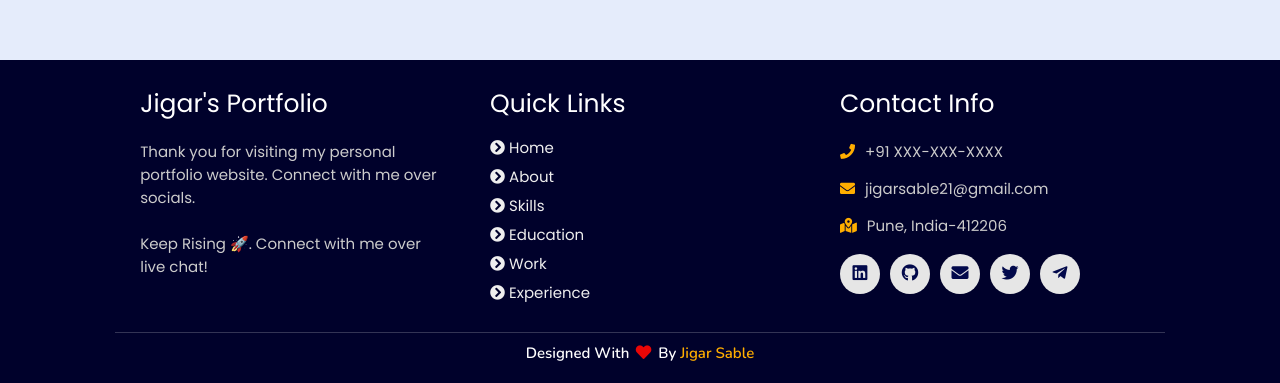
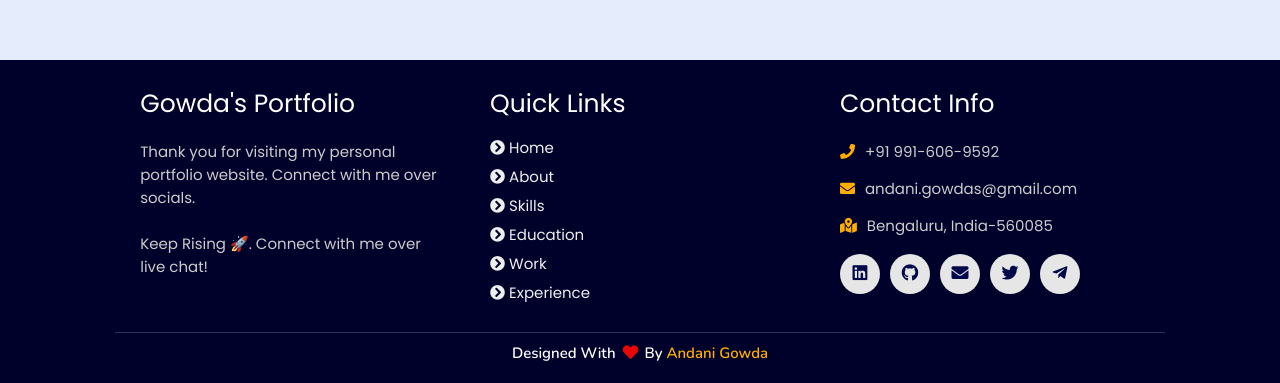
Before and after one commit to andanigowda/andanigowda.github.io, a plain HTML site: page index.html in a window 1280 px wide. Shown: the part 7013-7396 px from the top of the page. Drawn offline with nearby package versions, Linux system fonts and the light colour scheme.

Commit message:
contact change

```diff
--- a/index.html
+++ b/index.html
@@ -340,7 +340,7 @@
   <div class="box-container">
 
       <div class="box">
-          <h3>Jigar's Portfolio</h3>
+          <h3>Gowda's Portfolio</h3>
           <p>Thank you for visiting my personal portfolio website. Connect with me over socials. <br/> <br/> Keep Rising 🚀. Connect with me over live chat!</p>
       </div>
 
@@ -356,9 +356,9 @@
 
       <div class="box">
           <h3>contact info</h3>
-          <p> <i class="fas fa-phone"></i>+91 XXX-XXX-XXXX</p>
-          <p> <i class="fas fa-envelope"></i>jigarsable21@gmail.com</p>
-          <p> <i class="fas fa-map-marked-alt"></i>Pune, India-412206</p>
+          <p> <i class="fas fa-phone"></i>+91 991-606-9592</p>
+          <p> <i class="fas fa-envelope"></i>andani.gowdas@gmail.com</p>
+          <p> <i class="fas fa-map-marked-alt"></i>Bengaluru, India-560085</p>
           <div class="share">
 
               <a href="https://www.linkedin.com/in/jigar-sable" class="fab fa-linkedin" aria-label="LinkedIn" target="_blank"></a>
@@ -370,7 +370,7 @@
       </div>
   </div>
 
-  <h1 class="credit">Designed with <i class="fa fa-heart pulse"></i> by <a href="https://www.linkedin.com/in/jigar-sable"> jigar sable</a></h1>
+  <h1 class="credit">Designed with <i class="fa fa-heart pulse"></i> by <a href=""> Andani Gowda</a></h1>
 
 </section>
 <!-- footer section ends -->
```
